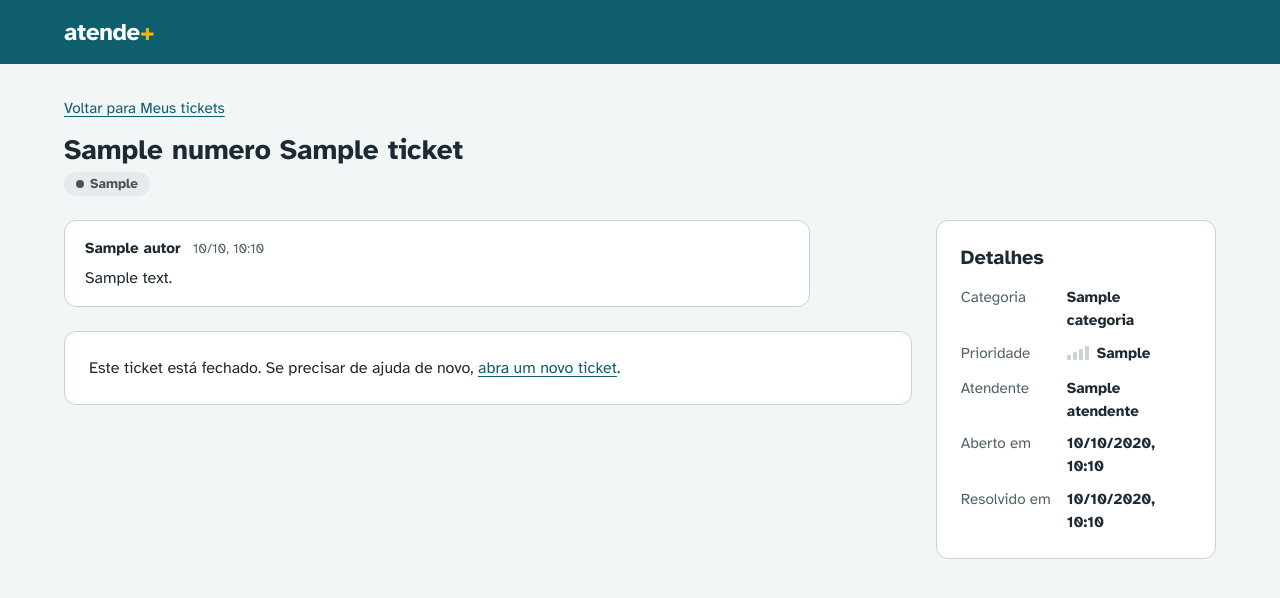
After one commit to natcurti/projeto_atende_mais, a Django app: template templates/tickets/ticket_cliente.html in a window 1280 px wide. The commit adds this page. Shown: the top 598 px of the page. Run offline with Django 5.2, Linux system fonts and the light colour scheme; the template is opened without the code that fills it: most values are stand-ins (such as "Sample title", 1, 10 or a date in 2020); data that the repository does not hold is empty.

Commit message:
feat(tickets): adiciona Meus tickets, Abrir ticket e detalhe para o cliente
Lista com filtro por situação e versão em cartões no celular, formulário de abertura só com categorias ativas, conversa com resposta e menu do cliente (RF06, RF07, RF09, RF12).

```diff
--- a/static/css/style.css
+++ b/static/css/style.css
@@ -485,3 +485,34 @@ tr.linha-atrasada td:first-child { box-shadow: inset 4px 0 0 var(--atrasado-tx);
 }
 .demonstracao ul { margin: 8px 0 0; padding-left: 20px; }
 .demonstracao code { color: var(--texto); }
+
+/* Estado vazio (lista sem tickets) */
+.vazio { display: flex; flex-direction: column; align-items: flex-start; gap: 12px; }
+.vazio h2 { margin: 0; }
+
+/* Lista de dicas na lateral */
+.lista-dicas { margin: 0; padding-left: 20px; display: flex; flex-direction: column; gap: 8px; }
+
+/* Texto das mensagens: quebra palavras muito longas (ex.: links) no celular */
+.texto-mensagem { overflow-wrap: anywhere; }
+
+/* Tabela que vira lista de cartões no celular: cada linha mostra
+   número e título em cima, e situação e detalhes embaixo. */
+.so-celular { display: none; }
+@media (max-width: 640px) {
+  .tabela-responsiva thead { position: absolute; width: 1px; height: 1px; overflow: hidden; clip: rect(0 0 0 0); }
+  .tabela-responsiva tbody tr {
+    display: flex; flex-wrap: wrap; align-items: center; gap: 6px 12px;
+    padding: 14px 16px; border-bottom: 1px solid #E3E9EB;
+  }
+  .tabela-responsiva tbody tr:last-child { border-bottom: 0; }
+  .tabela-responsiva td { padding: 0; border: 0; }
+  .tabela-responsiva .col-numero { order: 1; }
+  .tabela-responsiva .col-titulo { order: 2; flex: 1 1 60%; }
+  .tabela-responsiva .col-situacao { order: 3; flex-basis: 100%; }
+  .tabela-responsiva .col-detalhe { order: 4; font-size: 0.875rem; color: var(--texto-suave); }
+  .tabela-responsiva .so-celular { display: inline; }
+}
+
+/* Filtro de um campo só (Meus tickets) */
+.filtros.compacto { max-width: 320px; }
--- a/templates/base.html
+++ b/templates/base.html
@@ -18,7 +18,8 @@
       {% with atual=request.resolver_match.url_name %}
       <nav class="menu" aria-label="Menu principal">
         {% if user.eh_cliente %}
-          <a href="{% url 'tickets:meus_tickets' %}"{% if atual == 'meus_tickets' %} aria-current="page"{% endif %}>Meus tickets</a>
+          <a href="{% url 'tickets:meus_tickets' %}"{% if atual == 'meus_tickets' or atual == 'ticket_cliente' %} aria-current="page"{% endif %}>Meus tickets</a>
+          <a href="{% url 'tickets:novo_ticket' %}"{% if atual == 'novo_ticket' %} aria-current="page"{% endif %}>Abrir ticket</a>
         {% else %}
           <a href="{% url 'tickets:fila' %}"{% if atual == 'fila' %} aria-current="page"{% endif %}>Fila</a>
         {% endif %}
--- /dev/null
+++ b/templates/includes/prioridade.html
@@ -0,0 +1,2 @@
+{# Prioridade com barras de intensidade. Uso: {% include "includes/prioridade.html" with t=ticket %} #}
+<span class="prioridade p-{{ t.prioridade }}"><span class="barras" aria-hidden="true"><i></i><i></i><i></i><i></i></span>{{ t.get_prioridade_display }}</span>
--- /dev/null
+++ b/templates/includes/situacao.html
@@ -0,0 +1,2 @@
+{# Etiqueta colorida da situação do ticket. Uso: {% include "includes/situacao.html" with t=ticket %} #}
+<span class="situacao s-{{ t.situacao }}">{{ t.get_situacao_display }}</span>
--- /dev/null
+++ b/templates/tickets/includes/conversa.html
@@ -0,0 +1,21 @@
+{% comment %}
+Conversa do ticket: mensagens e eventos em ordem cronológica.
+Recebe `conversa` (lista de services.ItemDaConversa). Também será usada na tela da equipe (F4).
+{% endcomment %}
+<div class="conversa">
+  {% for item in conversa %}
+    {% if item.tipo == "evento" %}
+      <p class="evento">{{ item.quando|date:"d/m, H:i" }} · {{ item.texto }}</p>
+    {% else %}
+      <article class="mensagem{% if item.interna %} mensagem-interna{% elif item.da_equipe %} mensagem-equipe{% endif %}">
+        <header>
+          {% if item.interna %}<span class="selo">Nota interna: o cliente não vê</span>{% endif %}
+          <strong>{{ item.autor.nome }}</strong>
+          {% if item.da_equipe and not item.interna %}<span class="papel">Equipe de suporte</span>{% endif %}
+          <time datetime="{{ item.quando|date:'c' }}">{{ item.quando|date:"d/m, H:i" }}</time>
+        </header>
+        <p class="texto-mensagem">{{ item.texto|linebreaksbr }}</p>
+      </article>
+    {% endif %}
+  {% endfor %}
+</div>
--- /dev/null
+++ b/templates/tickets/ticket_cliente.html
@@ -0,0 +1,54 @@
+{% extends "base.html" %}
+
+{% block titulo %}Ticket {{ ticket.numero }}{% endblock %}
+
+{% block conteudo %}
+<a class="voltar" href="{% url 'tickets:meus_tickets' %}">Voltar para Meus tickets</a>
+<div class="cabecalho-pagina">
+  <div>
+    <h1>{{ ticket.numero }} {{ ticket.titulo }}</h1>
+    <p class="subtitulo">{% include "includes/situacao.html" with t=ticket %}</p>
+  </div>
+</div>
+
+<div class="duas-colunas">
+  <section class="principal" aria-label="Conversa">
+    {% include "tickets/includes/conversa.html" %}
+
+    {% if ticket.aceita_resposta %}
+      <form class="formulario responder" method="post" novalidate>
+        {% csrf_token %}
+        {% include "includes/campo.html" with campo=form.texto %}
+        <div class="acoes-formulario">
+          <button class="botao botao-principal" type="submit">Enviar mensagem</button>
+        </div>
+      </form>
+    {% else %}
+      <div class="painel responder">
+        {% if ticket.situacao == "fechado" %}
+          <p>Este ticket está fechado. Se precisar de ajuda de novo, <a href="{% url 'tickets:novo_ticket' %}">abra um novo ticket</a>.</p>
+        {% else %}
+          <p>Este ticket foi resolvido. Se o problema voltar, <a href="{% url 'tickets:novo_ticket' %}">abra um novo ticket</a>.</p>
+        {% endif %}
+      </div>
+    {% endif %}
+  </section>
+
+  <aside class="lateral">
+    <div class="painel">
+      <h2>Detalhes</h2>
+      <dl class="info">
+        <dt>Categoria</dt><dd>{{ ticket.categoria }}</dd>
+        <dt>Prioridade</dt><dd>{% include "includes/prioridade.html" with t=ticket %}</dd>
+        <dt>Atendente</dt><dd>{{ ticket.atendente.nome|default:"Aguardando a equipe" }}</dd>
+        <dt>Aberto em</dt><dd>{{ ticket.aberto_em|date:"d/m/Y, H:i" }}</dd>
+        {% if ticket.resolvido_em %}
+          <dt>Resolvido em</dt><dd>{{ ticket.resolvido_em|date:"d/m/Y, H:i" }}</dd>
+        {% else %}
+          <dt>Previsão</dt><dd>até {{ ticket.prazo|date:"d/m, H:i" }}</dd>
+        {% endif %}
+      </dl>
+    </div>
+  </aside>
+</div>
+{% endblock %}
--- a/tickets/urls.py
+++ b/tickets/urls.py
@@ -5,6 +5,10 @@ from . import views
 app_name = "tickets"
 
 urlpatterns = [
+    # Cliente
     path("meus-tickets/", views.meus_tickets, name="meus_tickets"),
+    path("meus-tickets/novo/", views.novo_ticket, name="novo_ticket"),
+    path("meus-tickets/<int:numero>/", views.ticket_cliente, name="ticket_cliente"),
+    # Equipe
     path("fila/", views.fila, name="fila"),
 ]
```
Also changed, not shown: templates/tickets/meus_tickets.html (+53 -1 lines), templates/tickets/novo_ticket.html (added, +44 -0 lines), tickets/forms.py (added, +35 -0 lines), tickets/views.py (+74 -3 lines).
